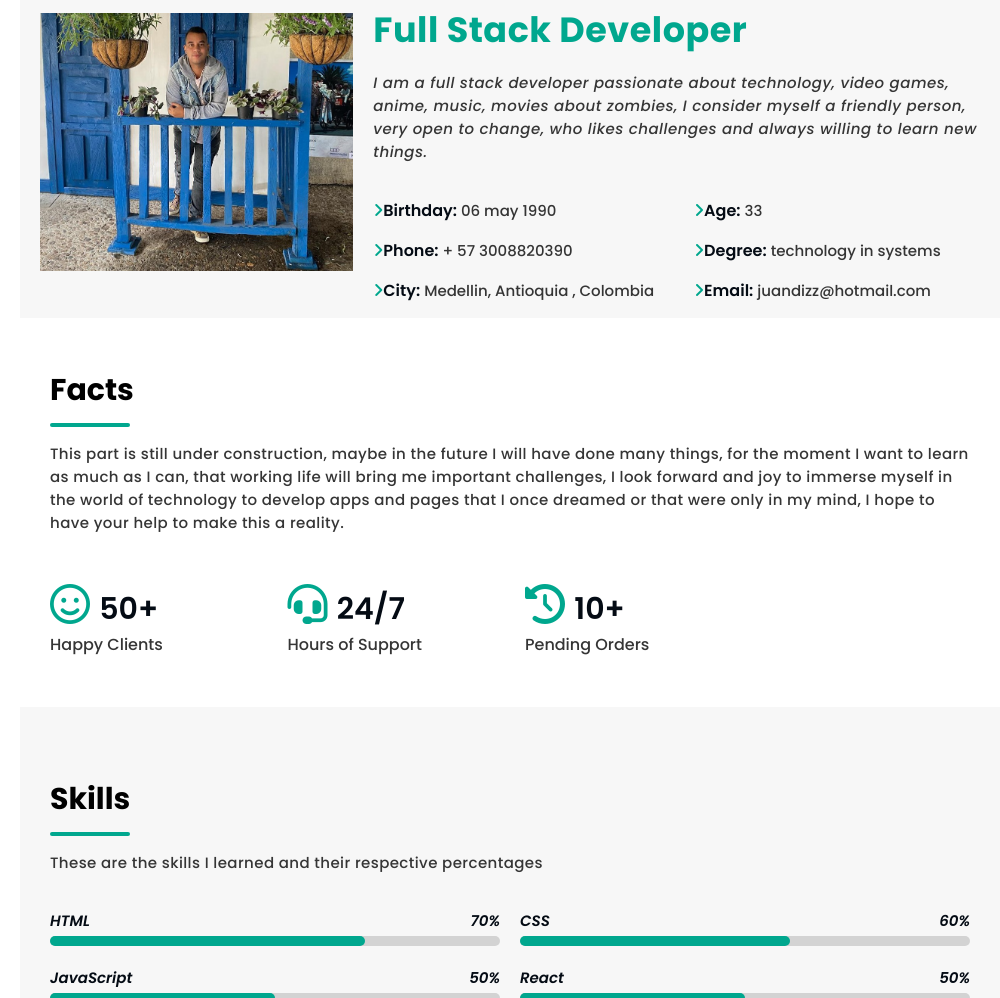
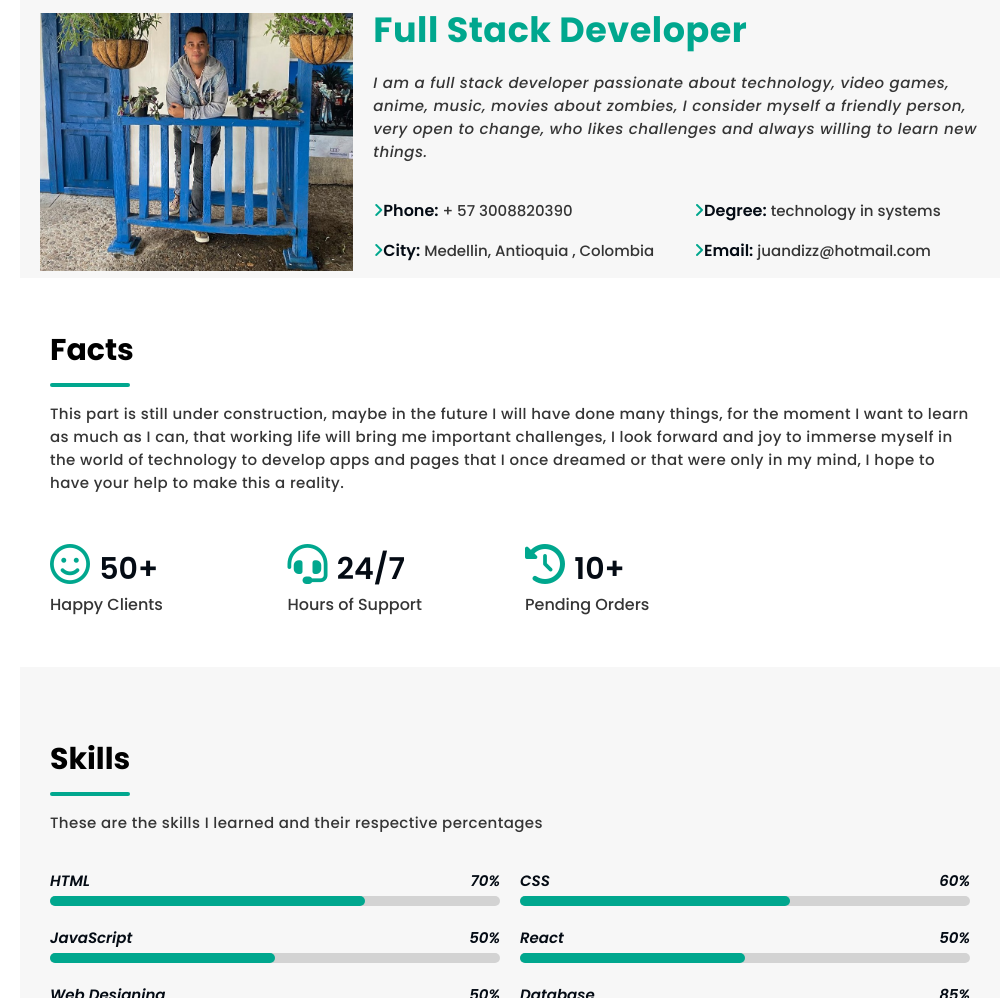
Before and after one commit to davidvalenciaz/porfolio, a plain HTML site: page index.html in a window 1280 px wide. Shown: the part 1001-1999 px from the top of the page, without its empty margins (280-1280 px from the left). Drawn offline with nearby package versions, Linux system fonts and the light colour scheme.

Commit message:
se retira informacion que no es necesaria

```diff
--- a/index.html
+++ b/index.html
@@ -102,10 +102,7 @@
               <!--  left side list -->
               <div class="icon-list">
                 <ul>
-                  <li>
-                    <i class="fa-solid fa-angle-right"></i
-                    ><strong>Birthday:</strong><span>06 may 1990</span>
-                  </li>
+
                   <li>
                     <i class="fa-solid fa-angle-right"></i
                     ><strong>Phone:</strong><span>+ 57 3008820390</span>
@@ -120,10 +117,7 @@
               <!--  right side list -->
               <div class="icon-list">
                 <ul>
-                  <li>
-                    <i class="fa-solid fa-angle-right"></i><strong>Age:</strong
-                    ><span>33</span>
-                  </li>
+
                   <li>
                     <i class="fa-solid fa-angle-right"></i
                     ><strong>Degree:</strong><span>technology in systems</span>
```
